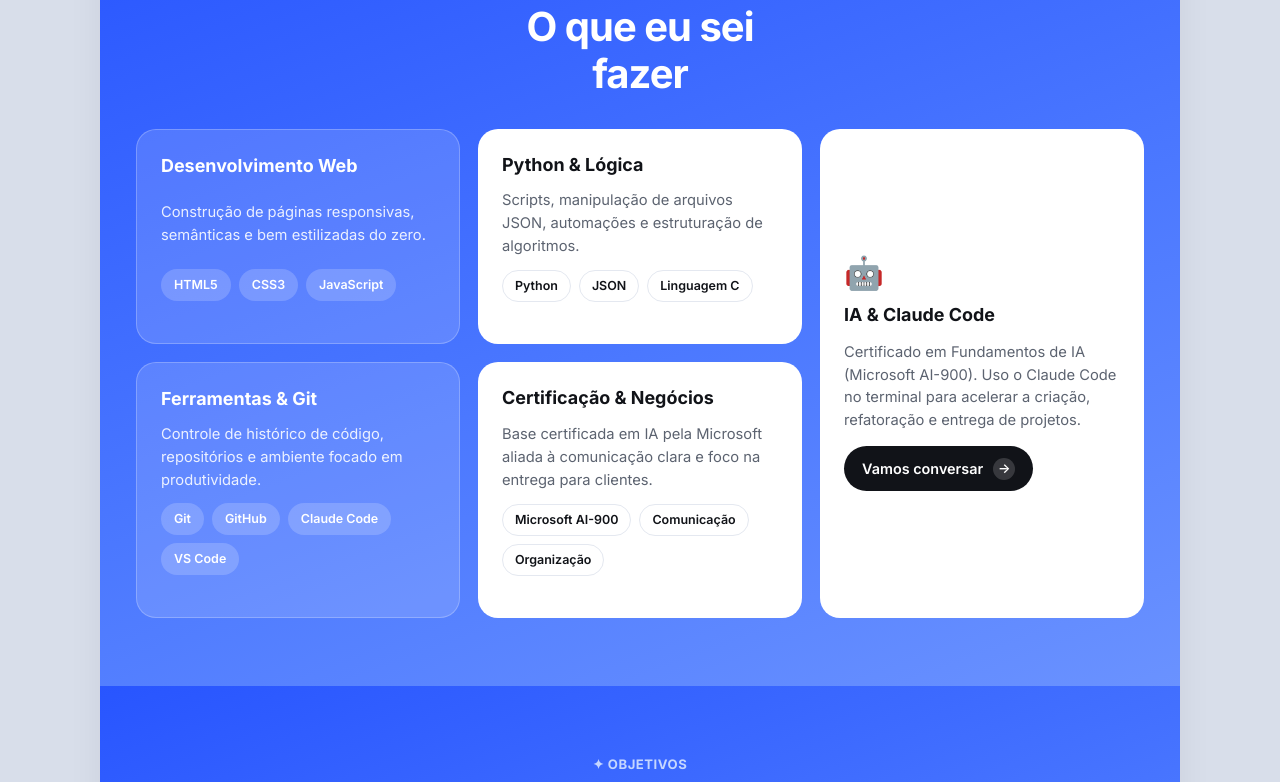
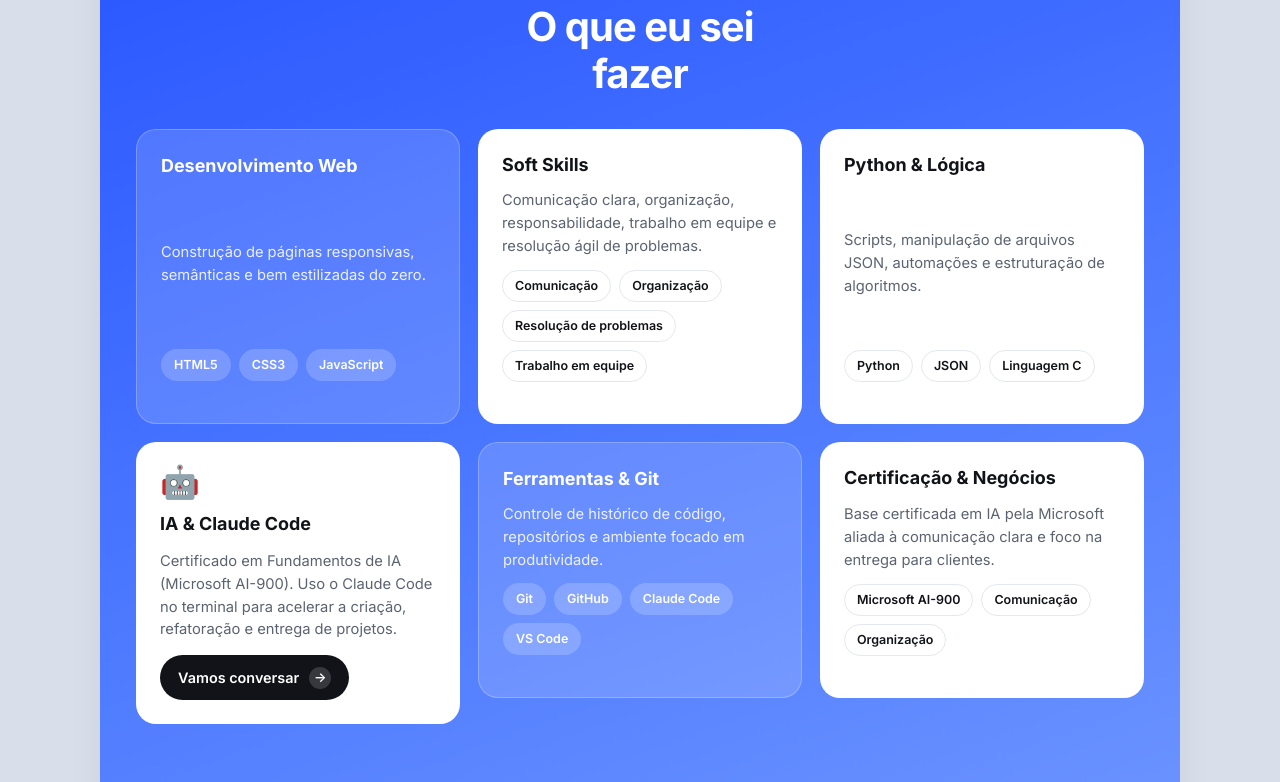
Before and after one commit to fabioanderson0912/portf-lio, a plain HTML site: page index.html in a window 1280 px wide. Shown: the part 2776-3558 px from the top of the page. Drawn offline with Linux system fonts and the light colour scheme.

Commit message:
Adiciona soft skills e exibe e-mail de contato

```diff
--- a/index.html
+++ b/index.html
@@ -169,6 +169,12 @@
         </div>
 
         <div class="hab hab-branco">
+          <h3>Soft Skills</h3>
+          <p>Comunicação clara, organização, responsabilidade, trabalho em equipe e resolução ágil de problemas.</p>
+          <div class="pilulas"><span>Comunicação</span><span>Organização</span><span>Resolução de problemas</span><span>Trabalho em equipe</span></div>
+        </div>
+
+        <div class="hab hab-branco">
           <h3>Python & Lógica</h3>
           <p>Scripts, manipulação de arquivos JSON, automações e estruturação de algoritmos.</p>
           <div class="pilulas"><span>Python</span><span>JSON</span><span>Linguagem C</span></div>
@@ -254,6 +260,7 @@
     <footer class="rodape" id="contato">
       <h2>Vamos criar algo<br>incrível juntos?</h2>
       <a href="mailto:fabioandersonvelan@gmail.com" class="botao-branco">Enviar e-mail <span class="seta">→</span></a>
+      <p class="email-contato">fabioandersonvelan@gmail.com</p>
 
       <div class="redes">
         <a href="https://www.linkedin.com/in/fabio-anderson-dev" target="_blank">LinkedIn</a>
```
